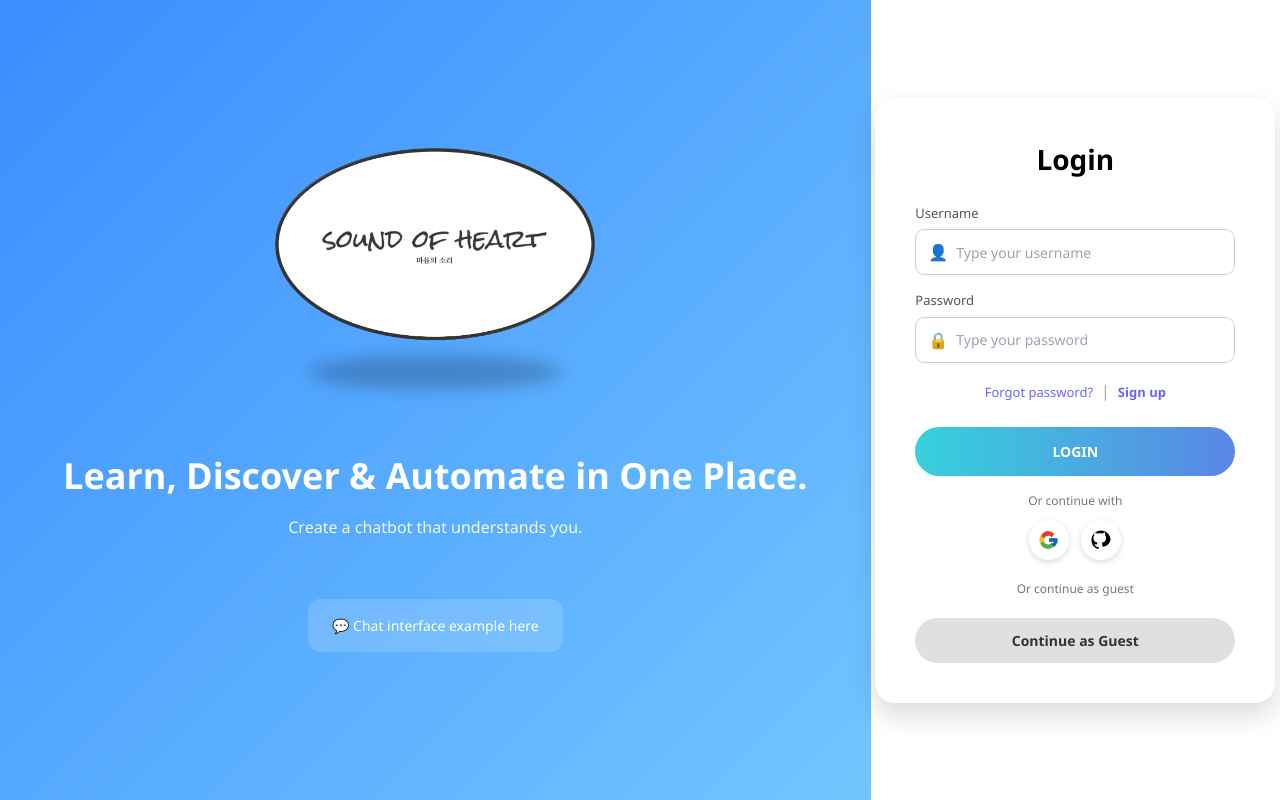
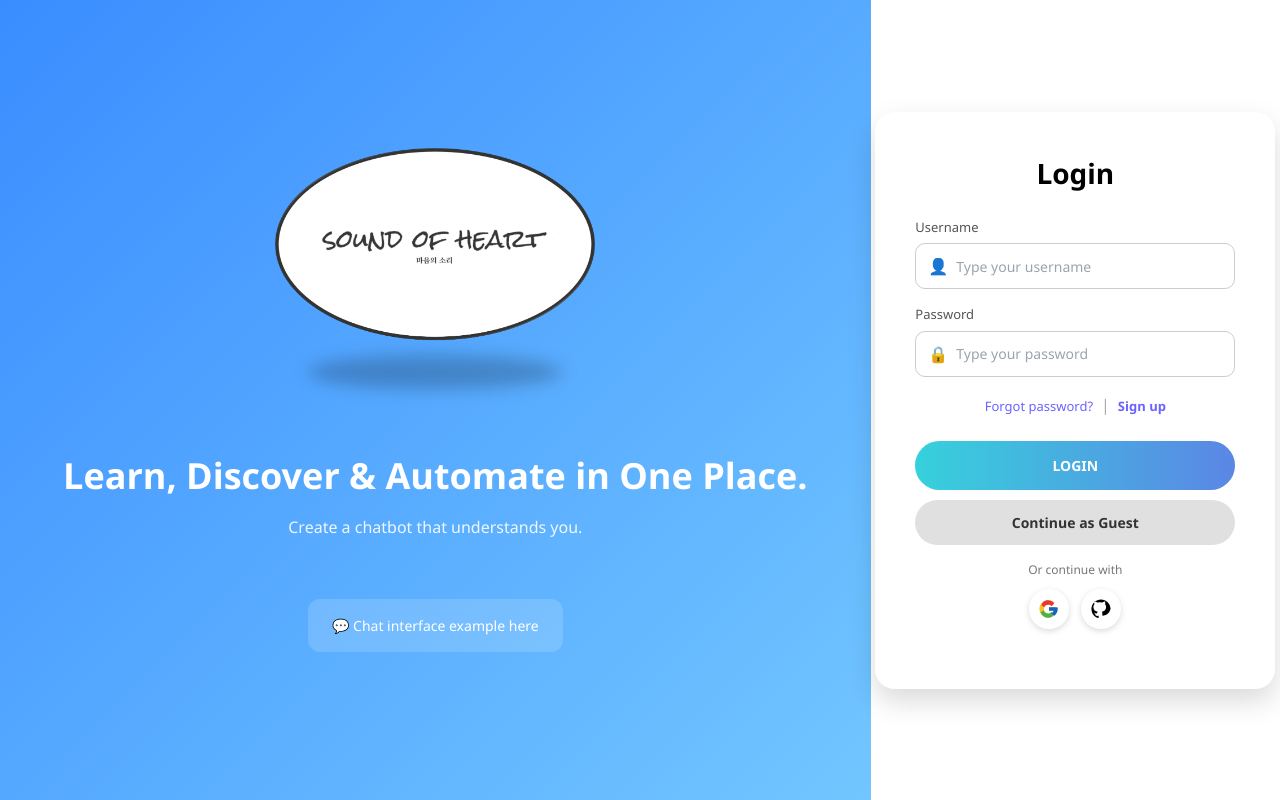
Before and after one commit to minzai0116/JavaFront, a Next.js app: page /login in a window 1280 px wide. Built offline with nearby package versions, Linux system fonts and the light colour scheme.

Commit message:
layout edited

```diff
--- a/components/LoginPage.jsx
+++ b/components/LoginPage.jsx
@@ -64,7 +64,7 @@ const LoginPage = () => {
             </div>
 
             <div className={styles.forgotWrapper} style={{ textAlign: "center" }}>
-              <a href="/forgot-password">Forgot password?</a>
+              <a href="#">Forgot password?</a>
               <span style={{ margin: "0 8px", color: "#aaa" }}>|</span>
               <button
                   className={styles.signupLink}
@@ -79,28 +79,28 @@ const LoginPage = () => {
               LOGIN
             </button>
 
+            <button className={styles.guestBtn} onClick={handleGuestLogin}>
+              Continue as Guest
+            </button>
+
             <p className={styles.orText}>Or continue with</p>
 
             <div className={styles.socialButtons}>
               <button onClick={() => signIn("google", { callbackUrl: "/chat" })}>
                 <svg xmlns="http://www.w3.org/2000/svg" width="20" height="20" viewBox="0 0 48 48">
-                  <path fill="#fbc02d" d="M43.6 20.5H42V20H24v8h11.3c-1.6 4.6-6 8-11.3 8-6.6 0-12-5.4-12-12s5.4-12 12-12c3.1 0 5.9 1.2 8 3.1l6-6C33.5 5.2 28.1 3 22 3 10.4 3 1 12.4 1 24s9.4 21 21 21 21-9.4 21-21c0-1.2-.1-2.5-.4-3.5z"/>
-                  <path fill="#e53935" d="M6.3 14.7l6.6 4.8C14.3 16.1 17.9 14 22 14c3.1 0 5.9 1.2 8 3.1l6-6C33.5 5.2 28.1 3 22 3 14.2 3 7.4 7.5 6.3 14.7z"/>
-                  <path fill="#4caf50" d="M22 45c6.6 0 12.2-3.6 15.2-8.9l-7-5.4c-2 2.7-5.1 4.3-8.2 4.3-5.2 0-9.6-3.4-11.2-8.1l-6.9 5.3C7.6 40.8 14.3 45 22 45z"/>
-                  <path fill="#1565c0" d="M43.6 20.5H42V20H24v8h11.3c-1 2.9-2.9 5.3-5.5 6.9l7 5.4c.5-.5 8.2-6 8.2-16.8 0-1.2-.1-2.5-.4-3.5z"/>
+                  <path fill="#fbc02d" d="M43.6 20.5H42V20H24v8h11.3c-1.6 4.6-6 8-11.3 8-6.6 0-12-5.4-12-12s5.4-12 12-12c3.1 0 5.9 1.2 8 3.1l6-6C33.5 5.2 28.1 3 22 3 10.4 3 1 12.4 1 24s9.4 21 21 21 21-9.4 21-21c0-1.2-.1-2.5-.4-3.5z" />
+                  <path fill="#e53935" d="M6.3 14.7l6.6 4.8C14.3 16.1 17.9 14 22 14c3.1 0 5.9 1.2 8 3.1l6-6C33.5 5.2 28.1 3 22 3 14.2 3 7.4 7.5 6.3 14.7z" />
+                  <path fill="#4caf50" d="M22 45c6.6 0 12.2-3.6 15.2-8.9l-7-5.4c-2 2.7-5.1 4.3-8.2 4.3-5.2 0-9.6-3.4-11.2-8.1l-6.9 5.3C7.6 40.8 14.3 45 22 45z" />
+                  <path fill="#1565c0" d="M43.6 20.5H42V20H24v8h11.3c-1 2.9-2.9 5.3-5.5 6.9l7 5.4c.5-.5 8.2-6 8.2-16.8 0-1.2-.1-2.5-.4-3.5z" />
                 </svg>
               </button>
+
               <button onClick={() => signIn("github", { callbackUrl: "/chat" })}>
                 <svg xmlns="http://www.w3.org/2000/svg" width="20" height="20" viewBox="0 0 24 24" fill="black">
-                  <path d="M12 .5C5.7.5.5 5.7.5 12c0 5.1 3.3 9.4 7.9 10.9.6.1.8-.3.8-.6v-2.1c-3.2.7-3.9-1.4-3.9-1.4-.5-1.3-1.2-1.6-1.2-1.6-1-.7.1-.7.1-.7 1.1.1 1.6 1.1 1.6 1.1 1 .1 1.4-.8 1.6-1.1.1-.7.4-1.1.7-1.3-2.5-.3-5.2-1.3-5.2-5.8 0-1.3.5-2.3 1.2-3.1-.1-.3-.5-1.5.1-3.2 0 0 1-.3 3.3 1.2a11.3 11.3 0 0 1 6 0c2.3-1.5 3.3-1.2 3.3-1.2.6 1.7.2 2.9.1 3.2.8.9 1.2 2 1.2 3.1 0 4.5-2.7 5.5-5.2 5.8.4.3.7.9.7 1.8v2.6c0 .3.2.7.8.6A11.6 11.6 0 0 0 23.5 12C23.5 5.7 18.3.5 12 .5z"/>
+                  <path d="M12 .5C5.7.5.5 5.7.5 12c0 5.1 3.3 9.4 7.9 10.9.6.1.8-.3.8-.6v-2.1c-3.2.7-3.9-1.4-3.9-1.4-.5-1.3-1.2-1.6-1.2-1.6-1-.7.1-.7.1-.7 1.1.1 1.6 1.1 1.6 1.1 1 .1 1.4-.8 1.6-1.1.1-.7.4-1.1.7-1.3-2.5-.3-5.2-1.3-5.2-5.8 0-1.3.5-2.3 1.2-3.1-.1-.3-.5-1.5.1-3.2 0 0 1-.3 3.3 1.2a11.3 11.3 0 0 1 6 0c2.3-1.5 3.3-1.2 3.3-1.2.6 1.7.2 2.9.1 3.2.8.9 1.2 2 1.2 3.1 0 4.5-2.7 5.5-5.2 5.8.4.3.7.9.7 1.8v2.6c0 .3.2.7.8.6A11.6 11.6 0 0 0 23.5 12C23.5 5.7 18.3.5 12 .5z" />
                 </svg>
               </button>
             </div>
-
-            <p className={styles.orText}>Or continue as guest</p>
-            <button className={styles.guestBtn} onClick={handleGuestLogin}>
-              Continue as Guest
-            </button>
           </div>
         </div>
       </div>
```
